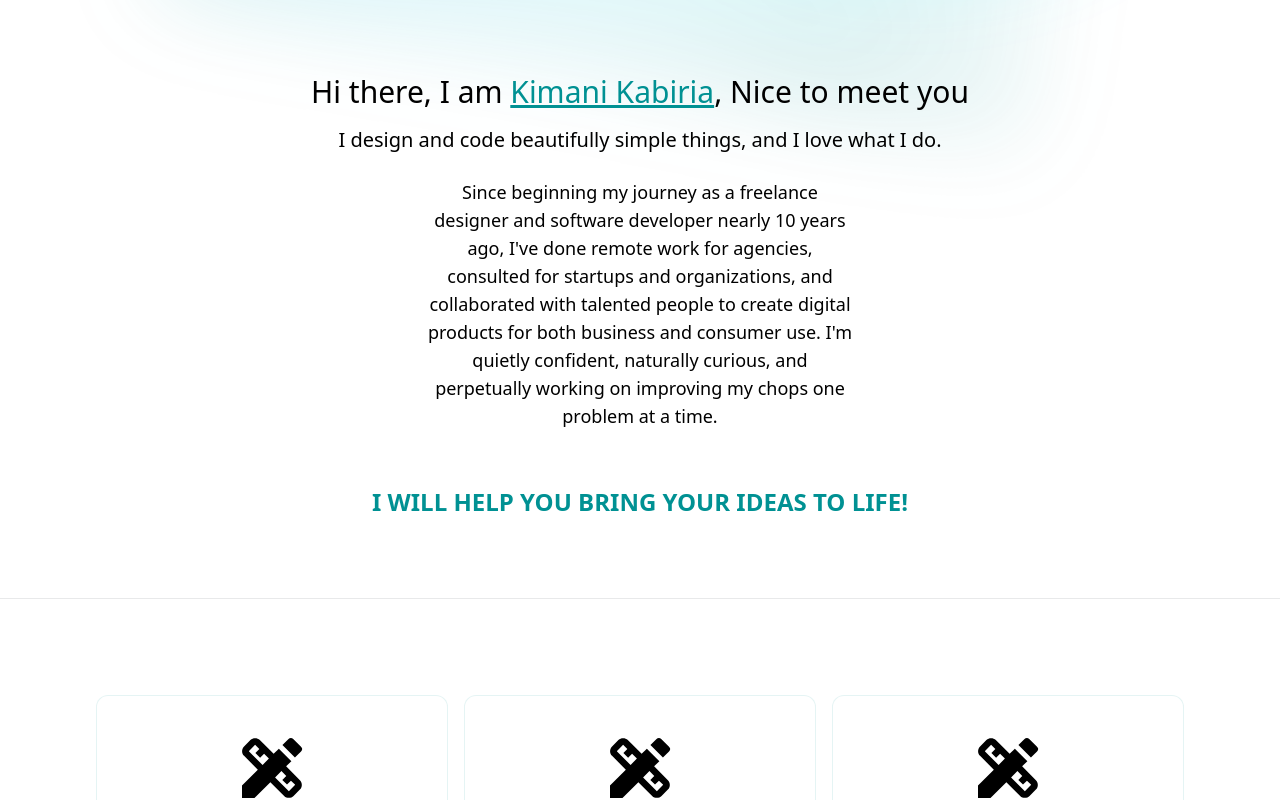
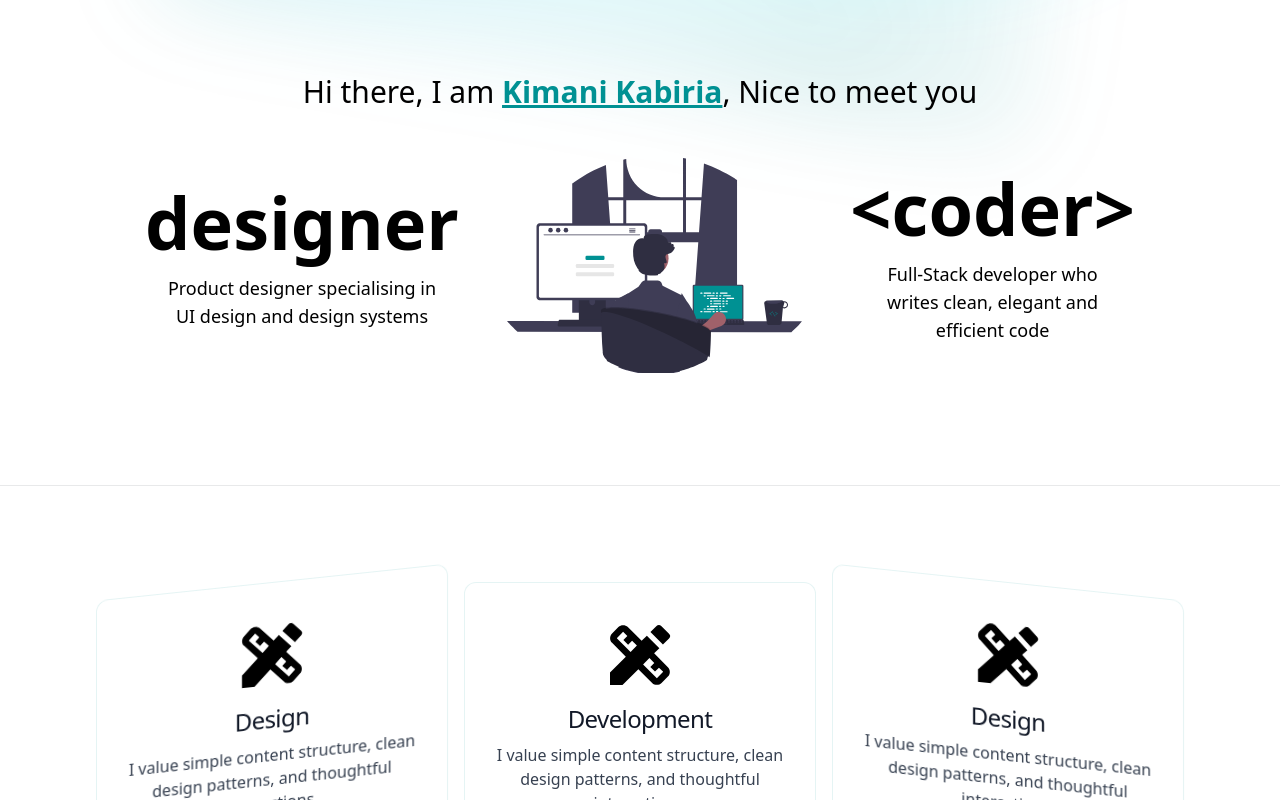
Before and after one commit to KimaniKabiria/kimmi.dev, a Next.js app: page / in a window 1280 px wide. Shown: the part 720-1520 px from the top of the page. Built offline with nearby package versions, Linux system fonts and the light colour scheme.

Commit message:
Chaged About Section and animations on services section

```diff
--- /dev/null
+++ b/components/landing/AboutSection.js
@@ -0,0 +1,109 @@
+import React, { useEffect, useState } from "react"
+import Image from 'next/image'
+import Typewriter from 'typewriter-effect'
+import { motion, useAnimation, useMotionValue, useTransform } from "framer-motion"
+import { useInView } from "react-intersection-observer"
+
+import AboutSVG from "../../assets/images/about.svg"
+
+function FadeInWhenVisible({ children }) {
+    const controls = useAnimation();
+    const [ref, inView] = useInView();
+
+    useEffect(() => {
+      if (inView) {
+        controls.start("visible");
+      }
+    }, [controls, inView]);
+
+    return (
+      <motion.div
+        ref={ref}
+        animate={controls}
+        initial="hidden"
+        transition={{ duration: 0.8 }}
+        variants={{
+          visible: { opacity: 1, scale: 1 },
+          hidden: { opacity: 0, scale: 0.8 }
+        }}
+      >
+        {children}
+      </motion.div>
+    );
+}
+
+const Emoji = props => (
+    <span
+        className="emoji mr-4"
+        role="img"
+        aria-label={props.label ? props.label : ""}
+        aria-hidden={props.label ? "false" : "true"}
+    >
+        {props.symbol}
+    </span>
+);
+
+export default function AboutSection(){
+    const x = useMotionValue(200)
+    const y = useMotionValue(200)
+
+    const rotateX = useTransform(y, [0, 400], [45, -45])
+    const rotateY = useTransform(x, [0, 400], [-45, 45])
+
+
+    function handleMouse(event) {
+        const rect = event.currentTarget.getBoundingClientRect();
+
+        x.set(event.clientX - rect.left);
+        y.set(event.clientY - rect.top);
+    }
+
+    return(
+        <FadeInWhenVisible>
+            <div className='py-20 lg:px-40 px-12 lg:-mx-20 -mx-8 my-12 bg-white dark:bg-black dark:bg-opacity-30 bg-opacity-30 transition border border-gray-800 dark:border-white border-opacity-10 dark:border-opacity-10'>
+                <motion.div
+                whileHover={{ scale: 1.05 }}
+                >
+                <h1 className="lg:text-3xl text-2xl text-center px-8 py-4">
+                    Hi there, I am <span className='underline font-bold text-kimmi-teal'>Kimani Kabiria</span>, Nice to meet you
+                </h1>
+                </motion.div>
+                <div className="flex flex-col lg:flex-row w-full items-center justify-center text-center">
+                    <div className="flex flex-col mx-auto p-4">
+                        <motion.div
+                            whileHover={{ scale: 1.05 }}
+                        >
+                            <h1 className="lg:text-7xl text-2xl font-semibold">designer</h1>
+                            <p className="p-4">Product designer specialising in UI design and design systems</p>
+                        </motion.div>
+                    </div>
+                    <div className="flex" onMouseMove={handleMouse} >
+                        <motion.div
+                            style={{
+                                rotateX: rotateX,
+                                rotateY: rotateY,
+                            }}
+                            className="flex lg:p-8 justify-center items-center"
+                        >
+                            <div className="flex w-xl">
+                                <Image
+                                className=""
+                                src={AboutSVG}
+                                alt="AboutSVG"
+                                />
+                            </div>
+                        </motion.div>
+                    </div>
+                    <div className="flex flex-col mx-auto p-4">
+                        <motion.div
+                            whileHover={{ scale: 1.05 }}
+                        >
+                            <h1 className="lg:text-7xl text-2xl font-semibold">&#60;coder&#62;</h1>
+                            <p className="p-4">Full-Stack developer who writes clean, elegant and efficient code</p>
+                        </motion.div>
+                    </div>
+                </div>
+            </div>
+        </FadeInWhenVisible>
+    )
+}
--- a/components/landing/Services.js
+++ b/components/landing/Services.js
@@ -92,6 +92,8 @@ export default function Services(){
     }
   }, [controls, inView]);
 
+
+
     return(
 
           <div className="mx-auto lg:p-12 text-center text-base">
@@ -100,7 +102,7 @@ export default function Services(){
                 whileHover={{ scale: 1.015 }}
               >
               <div>
-                <div className="p-6 max-w-sm rounded-xl backdrop-blur-lg bg-white/10 dark:bg-black/30 hover:bg-kimmi-teal/30 dark:hover:bg-kimmi-teal/20 transition border border-kimmi-teal dark:border-white border-opacity-10 dark:border-opacity-10">
+                <div className="p-6 max-w-sm rounded-xl backdrop-blur-lg bg-white/10 dark:bg-black/30 hover:bg-kimmi-teal/30 dark:hover:bg-kimmi-teal/20 transition border border-kimmi-teal dark:border-white border-opacity-10 dark:border-opacity-10 transform lg:-skew-y-6 lg:hover:transform-none">
                   <div className="flex mx-auto w-full justify-center items-center">
                     <MdDesignServices className="w-24 text-center h-24 p-2" size='fa-2x' />
                   </div>
@@ -406,7 +408,7 @@ export default function Services(){
                 whileHover={{ scale: 1.015 }}
               >
               <div>
-                <div className="p-6 max-w-sm rounded-xl backdrop-blur-lg bg-white/10 dark:bg-black/30 hover:bg-kimmi-teal/30 dark:hover:bg-kimmi-teal/20 transition border border-kimmi-teal dark:border-white border-opacity-10 dark:border-opacity-10">
+                <div className="p-6 max-w-sm rounded-xl backdrop-blur-lg bg-white/10 dark:bg-black/30 hover:bg-kimmi-teal/30 dark:hover:bg-kimmi-teal/20 transition border border-kimmi-teal dark:border-white border-opacity-10 dark:border-opacity-10 lg:transform lg:skew-y-6 lg:hover:transform-none">
                   <div className="flex mx-auto w-full justify-center items-center">
                     <MdDesignServices className="w-24 text-center h-24 p-2" size='fa-2x' />
                   </div>
--- a/pages/index.js
+++ b/pages/index.js
@@ -6,6 +6,7 @@ import { useInView } from "react-intersection-observer"
 
 import Layout, { GradientBackground } from '../components/includes/Layout';
 import Hero from '../components/landing/Hero';
+import AboutSection from "../components/landing/AboutSection";
 import Services from "../components/landing/Services";
 import ArrowIcon from '../components/includes/ArrowIcon';
 import { getGlobalData } from '../utils/global-data';
@@ -42,8 +43,10 @@ export default function Index({ posts, globalData }) {
     <Layout globalData={globalData}>
         <Hero />
 
+        <AboutSection />
+
         {/* About Me Section */}
-        <FadeInWhenVisible>
+        {/* <FadeInWhenVisible>
           <div className='py-20 lg:-mx-20 -mx-8 my-12 bg-white dark:bg-black dark:bg-opacity-30 bg-opacity-30 transition border border-gray-800 dark:border-white border-opacity-10 dark:border-opacity-10'>
             <motion.div
               whileHover={{ scale: 1.05 }}
@@ -78,7 +81,7 @@ export default function Index({ posts, globalData }) {
                 </p>
               </motion.div>
         </div>
-        </FadeInWhenVisible>
+        </FadeInWhenVisible> */}
 
         <Services />
 
```
Also changed, not shown: assets/images/about.svg (added), components/landing/Hero.js (indentation only).
